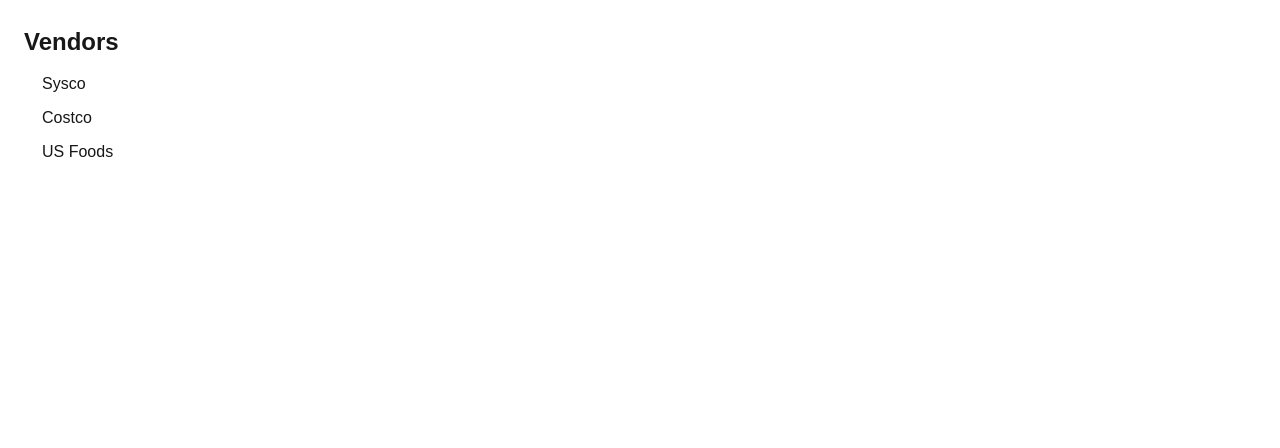
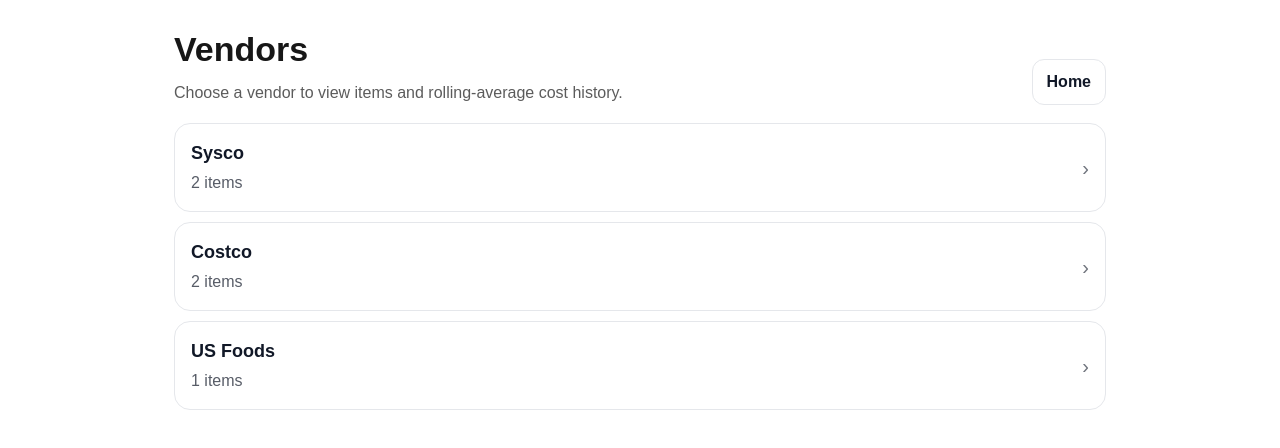
Before and after one commit to pilot1959/caterpilot-inventory, a Next.js app: page /vendors in a window 1280 px wide. Shown: the top 448 px of the page. Built offline with nearby package versions, Linux system fonts and the light colour scheme.

Commit message:
Update page.tsx

```diff
--- a/app/vendors/page.tsx
+++ b/app/vendors/page.tsx
@@ -1,23 +1,57 @@
 import Link from "next/link";
-
-const DEMO_VENDORS = [
-  { id: "sysco", name: "Sysco" },
-  { id: "costco", name: "Costco" },
-  { id: "usfoods", name: "US Foods" },
-];
+import { seedVendors } from "../components/vendors/vendorData";
 
 export default function VendorsPage() {
   return (
-    <div style={{ padding: 24 }}>
-      <h1 style={{ fontSize: 24, fontWeight: 700, marginBottom: 12 }}>Vendors</h1>
+    <div style={{ padding: 24, maxWidth: 980, margin: "0 auto" }}>
+      <div style={{ display: "flex", justifyContent: "space-between", alignItems: "flex-end", gap: 12 }}>
+        <div>
+          <h1 style={{ fontSize: 34, fontWeight: 900, margin: 0 }}>Vendors</h1>
+          <div style={{ marginTop: 6, opacity: 0.7 }}>
+            Choose a vendor to view items and rolling-average cost history.
+          </div>
+        </div>
+        <Link
+          href="/"
+          style={{
+            padding: "10px 14px",
+            borderRadius: 12,
+            border: "1px solid #e5e7eb",
+            textDecoration: "none",
+            color: "#111827",
+            fontWeight: 700,
+          }}
+        >
+          Home
+        </Link>
+      </div>
 
-      <ul style={{ display: "grid", gap: 10, paddingLeft: 18 }}>
-        {DEMO_VENDORS.map((v) => (
-          <li key={v.id}>
-            <Link href={`/vendors/${v.id}`}>{v.name}</Link>
-          </li>
+      <div style={{ marginTop: 18, display: "grid", gap: 10 }}>
+        {seedVendors.map((v) => (
+          <Link
+            key={v.id}
+            href={`/vendors/${v.id}`}
+            style={{
+              padding: 16,
+              borderRadius: 16,
+              border: "1px solid #e5e7eb",
+              background: "white",
+              textDecoration: "none",
+              color: "#111827",
+              display: "flex",
+              justifyContent: "space-between",
+              alignItems: "center",
+              gap: 10,
+            }}
+          >
+            <div>
+              <div style={{ fontSize: 18, fontWeight: 800 }}>{v.name}</div>
+              <div style={{ marginTop: 4, opacity: 0.7 }}>{v.items.length} items</div>
+            </div>
+            <div style={{ opacity: 0.6, fontSize: 20 }}>›</div>
+          </Link>
         ))}
-      </ul>
+      </div>
     </div>
   );
 }
```
